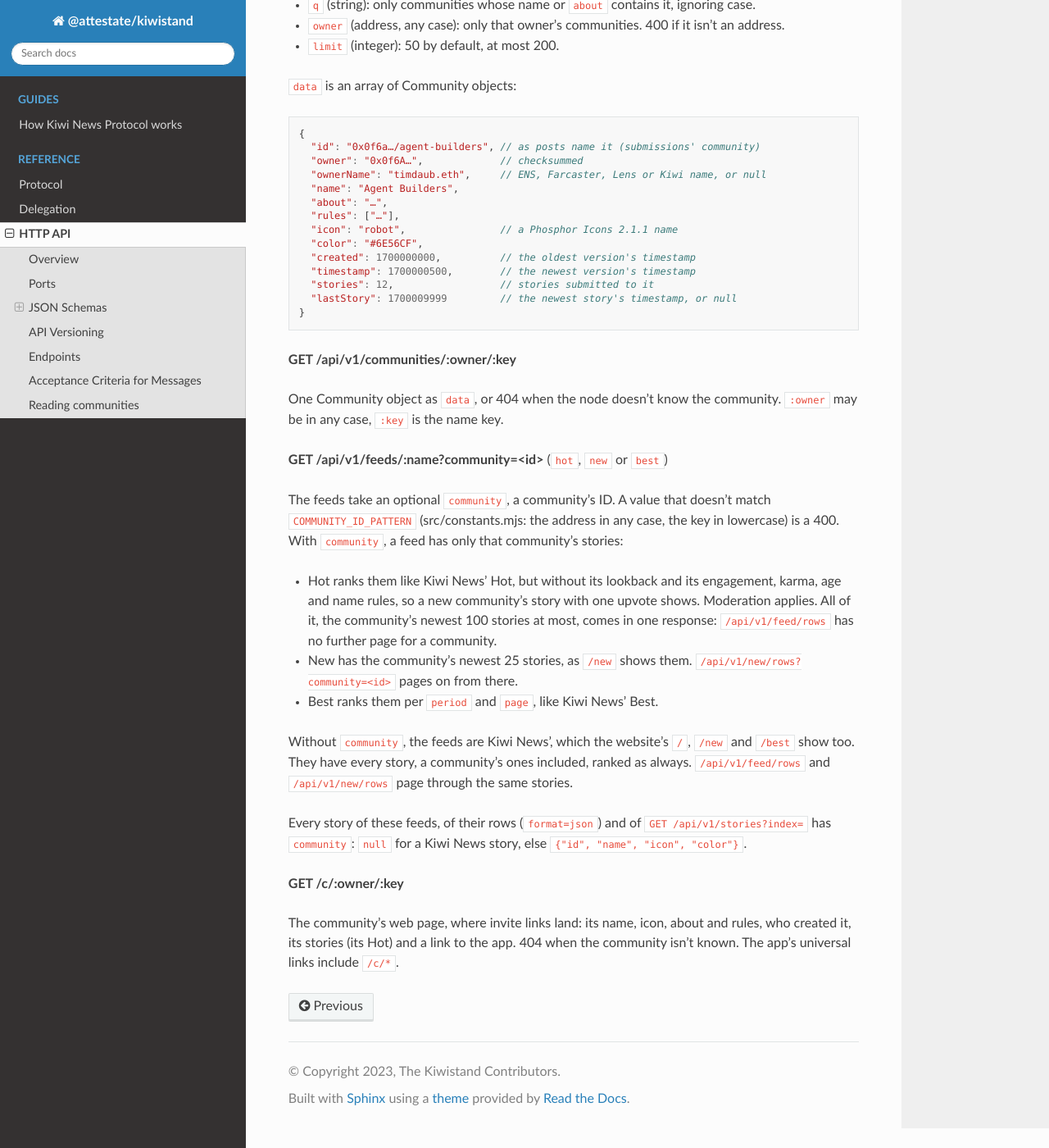
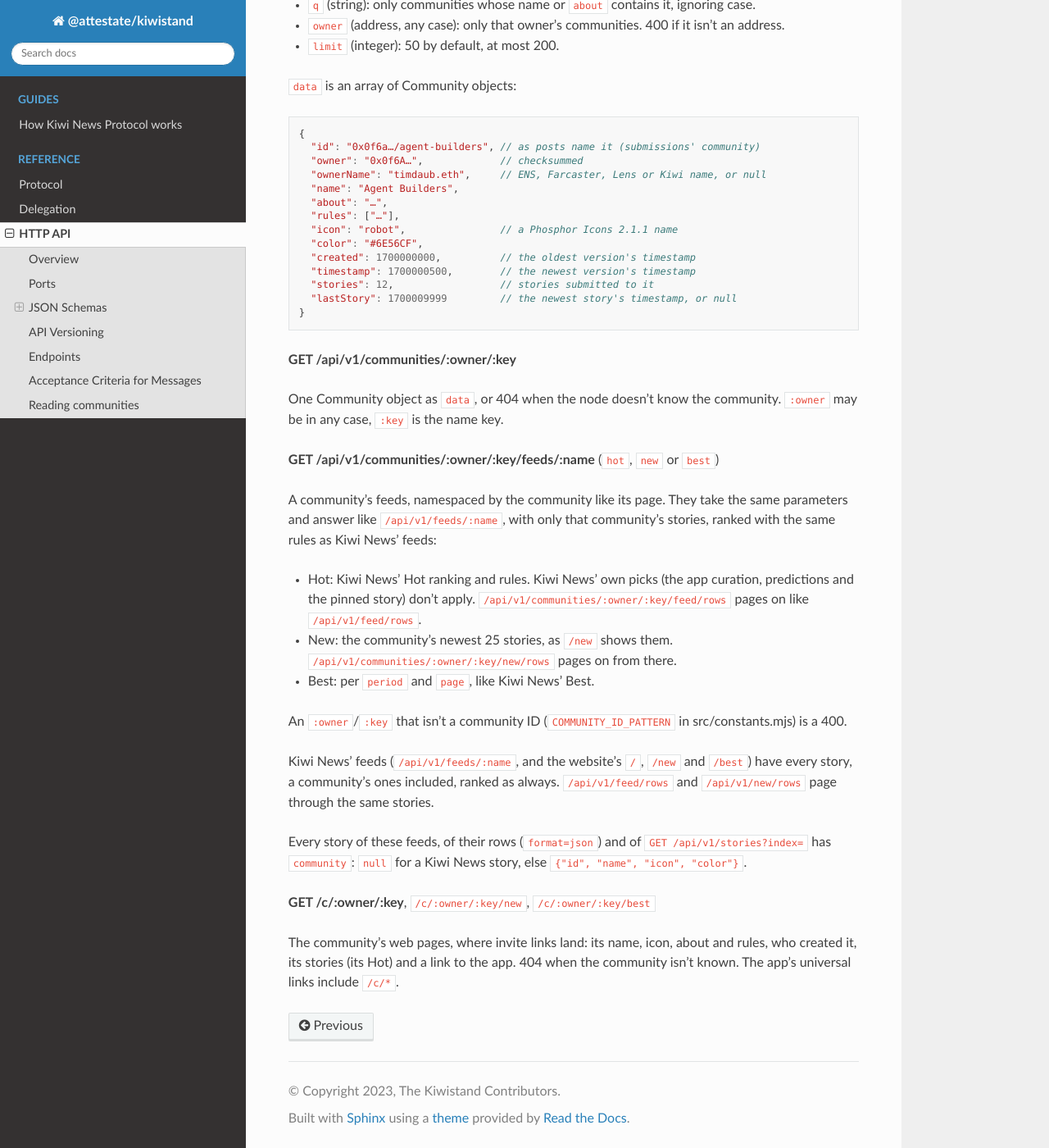
Before and after one commit to attestate/kiwistand, a Sphinx documentation site: the page built from docs/source/http-api.rst, in a window 1280 px wide and 1400 px high, scrolled down 3965 px. Shown: the whole window at 82% size. Built offline with Sphinx 7.4.7 and the Read the Docs theme 3.1.0, drawn with Linux system fonts in a browser that asks for light colours.

Commit message:
Communities: feeds namespaced by the community, with Kiwi News' rules
A community's feeds are under its path, like its page:
/api/v1/communities/:owner/:key/feeds/hot|new|best and the rows endpoints
under the same path. `?community=` is gone from /api/v1/feeds and the rows
endpoints.

A community's Hot ranks with exactly Kiwi News' rules (lookback,
engagement, karma, name rule, the 2-day cut), only over its stories; its
endless scroll pages through it like Kiwi News'. Kiwi News' own picks (app
curation, predictions, the pinned story) stay off for communities.

Co-Authored-By: Claude Opus 5.5 <noreply@anthropic.com>
Claude-Session: https://claude.ai/code/session_01SMVvgNvhTv5tdTHsuURqFb

```diff
--- a/docs/source/http-api.rst
+++ b/docs/source/http-api.rst
@@ -228,33 +228,34 @@ Query parameters, all optional:
 One Community object as ``data``, or 404 when the node doesn't know the
 community. ``:owner`` may be in any case, ``:key`` is the name key.
 
-**GET /api/v1/feeds/:name?community=<id>** (``hot``, ``new`` or ``best``)
+**GET /api/v1/communities/:owner/:key/feeds/:name** (``hot``, ``new`` or ``best``)
 
-The feeds take an optional ``community``, a community's ID. A value that
-doesn't match ``COMMUNITY_ID_PATTERN`` (src/constants.mjs: the address in any
-case, the key in lowercase) is a 400. With ``community``, a feed has only that
-community's stories:
+A community's feeds, namespaced by the community like its page. They take
+the same parameters and answer like ``/api/v1/feeds/:name``, with only that
+community's stories, ranked with the same rules as Kiwi News' feeds:
 
-- Hot ranks them like Kiwi News' Hot, but without its lookback and its
-  engagement, karma, age and name rules, so a new community's story with one
-  upvote shows. Moderation applies. All of it, the community's newest 100
-  stories at most, comes in one response: ``/api/v1/feed/rows`` has no
-  further page for a community.
-- New has the community's newest 25 stories, as ``/new`` shows them.
-  ``/api/v1/new/rows?community=<id>`` pages on from there.
-- Best ranks them per ``period`` and ``page``, like Kiwi News' Best.
+- Hot: Kiwi News' Hot ranking and rules. Kiwi News' own picks (the app
+  curation, predictions and the pinned story) don't apply.
+  ``/api/v1/communities/:owner/:key/feed/rows`` pages on like
+  ``/api/v1/feed/rows``.
+- New: the community's newest 25 stories, as ``/new`` shows them.
+  ``/api/v1/communities/:owner/:key/new/rows`` pages on from there.
+- Best: per ``period`` and ``page``, like Kiwi News' Best.
 
-Without ``community``, the feeds are Kiwi News', which the website's ``/``,
-``/new`` and ``/best`` show too. They have every story, a community's ones
-included, ranked as always. ``/api/v1/feed/rows`` and ``/api/v1/new/rows``
-page through the same stories.
+An ``:owner``/``:key`` that isn't a community ID (``COMMUNITY_ID_PATTERN``
+in src/constants.mjs) is a 400.
+
+Kiwi News' feeds (``/api/v1/feeds/:name``, and the website's ``/``, ``/new``
+and ``/best``) have every story, a community's ones included, ranked as
+always. ``/api/v1/feed/rows`` and ``/api/v1/new/rows`` page through the same
+stories.
 
 Every story of these feeds, of their rows (``format=json``) and of
 ``GET /api/v1/stories?index=`` has ``community``: ``null`` for a Kiwi News
 story, else ``{"id", "name", "icon", "color"}``.
 
-**GET /c/:owner/:key**
+**GET /c/:owner/:key**, ``/c/:owner/:key/new``, ``/c/:owner/:key/best``
 
-The community's web page, where invite links land: its name, icon, about and
+The community's web pages, where invite links land: its name, icon, about and
 rules, who created it, its stories (its Hot) and a link to the app. 404 when
 the community isn't known. The app's universal links include ``/c/*``.
```
Also changed, not shown: changelog.md (+5 -4 lines), src/communities-api.mjs (+15 -6 lines), src/http.mjs (+54 -22 lines), src/views/feed.mjs (+7 -17 lines), 1 other file.
